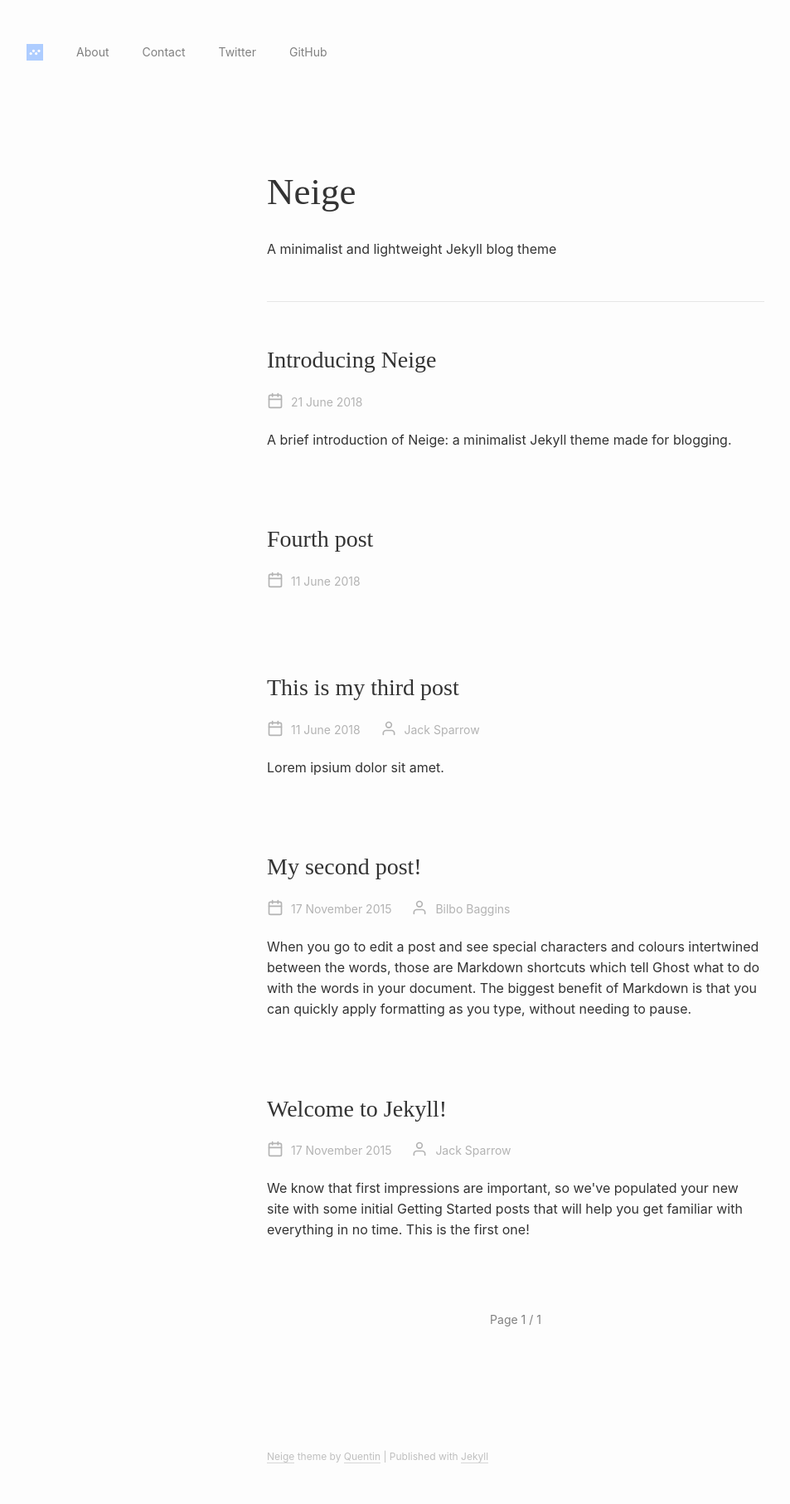
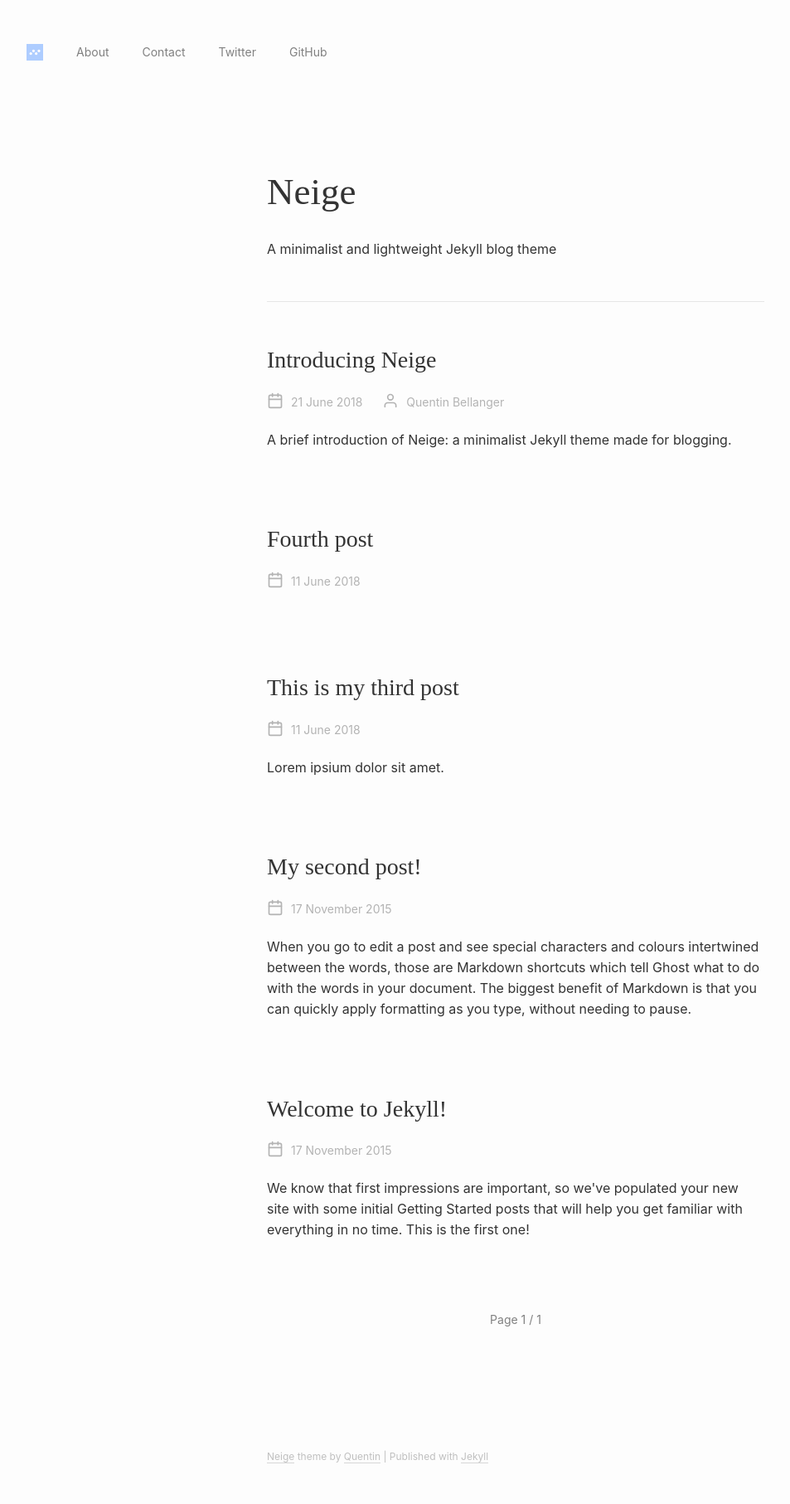
Before and after one commit to bellangerq/neige-theme, a Jekyll site: the page built from index.html, in a window 1280 px wide. Shown: the whole page at 83% size, without its empty margins (18-971 px from the left). Built offline with Jekyll 4.4.1, drawn with Linux system fonts in a browser that asks for light colours; the list of posts is cut into pages by our own code.

Commit message:
Updated Config and 1 other file

```diff
--- a/_config.yml
+++ b/_config.yml
@@ -20,7 +20,7 @@
 description: A minimalist and lightweight Jekyll blog theme
 url: https://neige-theme.com
 color: "#333333"
-baseurl: ''
+baseurl:
 css: "/assets/css/style.css"
 twitter: "@bellanger_q"
 navigation:
@@ -41,12 +41,9 @@
   title: View source
   external: true
 authors:
-- id: bilbo
-  name: Bilbo Baggins
-  twitter: "@bilbo"
-- id: jack
-  name: Jack Sparrow
-  twitter: "@jack"
+- id: quentin
+  name: Quentin Bellanger
+  twitter: "@bellanger_q"
 footer: <a href="https://neige-theme.com" target="_blank" rel="noopener">Neige</a>
   theme by <a href="https://quentin-bellanger.com" target="_blank" rel="noopener">Quentin</a>
   | Published with <a href="https://jekyllrb.com/" target="_blank" rel="noopener">Jekyll</a>
--- a/_posts/2018-06-21-introducing-neige.markdown
+++ b/_posts/2018-06-21-introducing-neige.markdown
@@ -2,7 +2,7 @@
 title: Introducing Neige
 date: 2018-06-21 11:26:00 Z
 description: 'A brief introduction of Neige: a minimalist Jekyll theme made for blogging.'
-author:
+author: quentin
 layout: post
 ---
 
```
